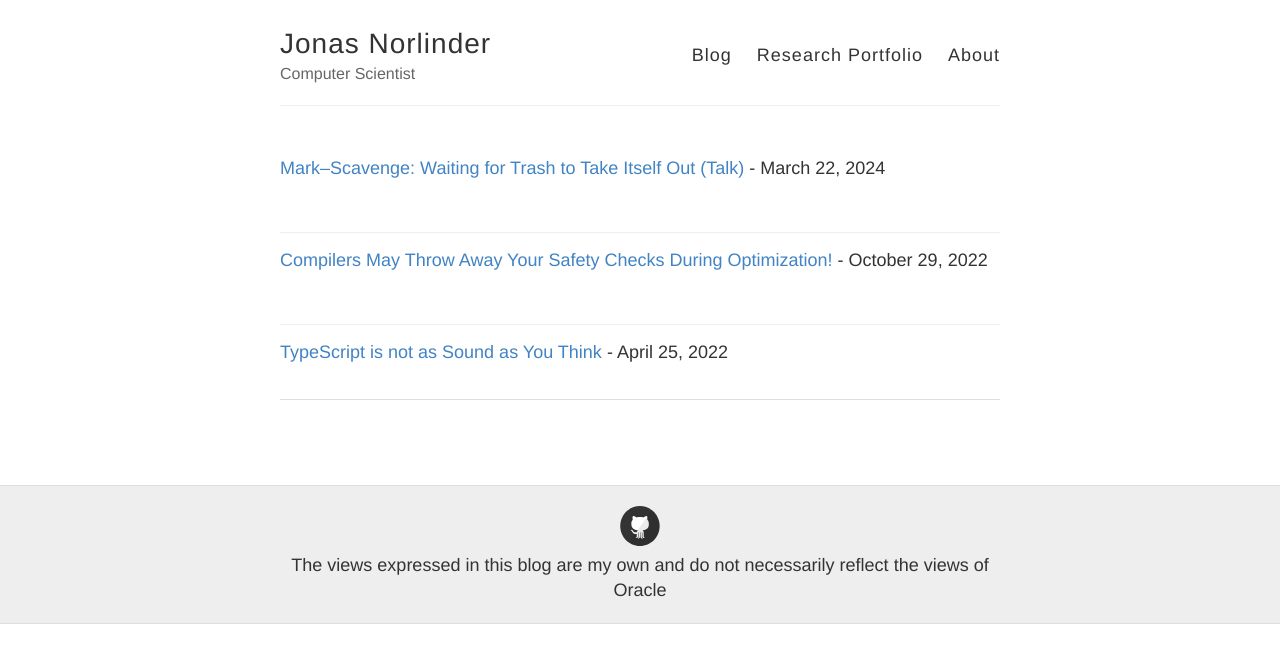
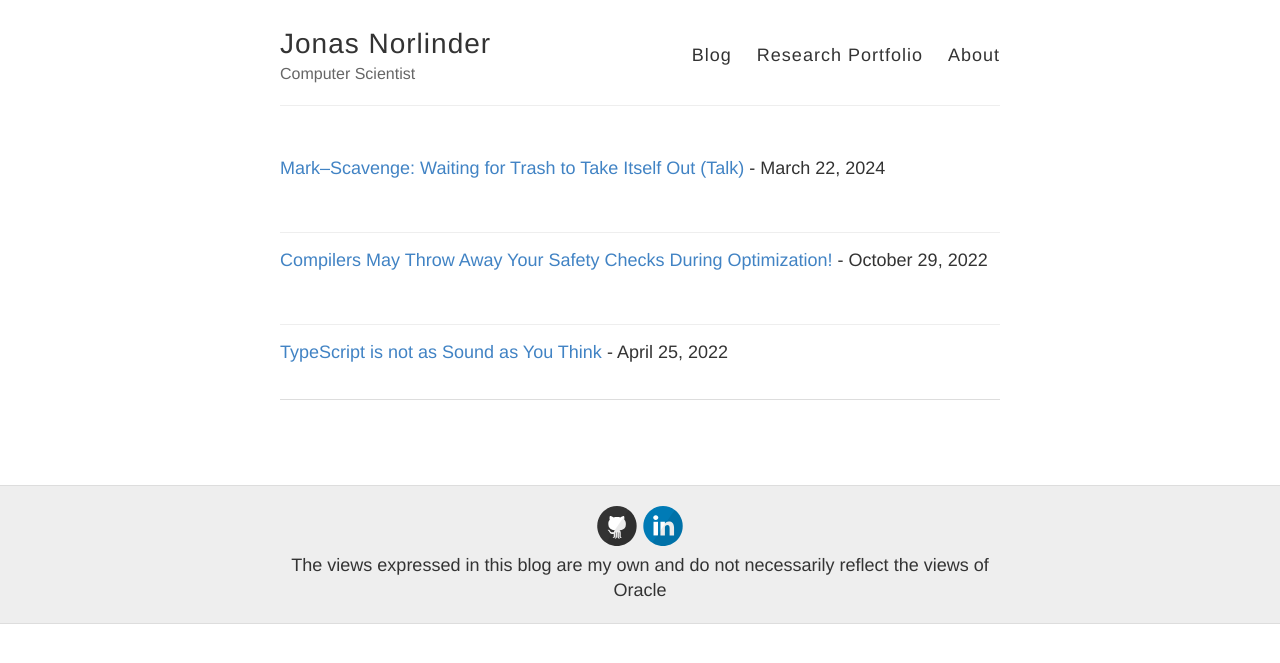
Before and after one commit to JonasNorlinder/jonasnorlinder.github.io, a Jekyll site: the page built from index.html, in a window 1280 px wide. Shown: the top 663 px of the page. Built offline with Jekyll 4.4.1, drawn with Linux system fonts in a browser that asks for light colours; the list of posts is cut into pages by our own code.

```diff
--- a/_config.yml
+++ b/_config.yml
@@ -24,7 +24,7 @@ footer-links:
   github: JonasNorlinder
   googleschoolar: #V9HrQjkAAAAJ
   instagram:
-  linkedin: # jonas-norlinder-521157106/?locale=en_US
+  linkedin: jonas-norlinder-521157106/?locale=en_US
   pinterest:
   rss: # just type anything here for a working RSS icon
   twitter:
```
